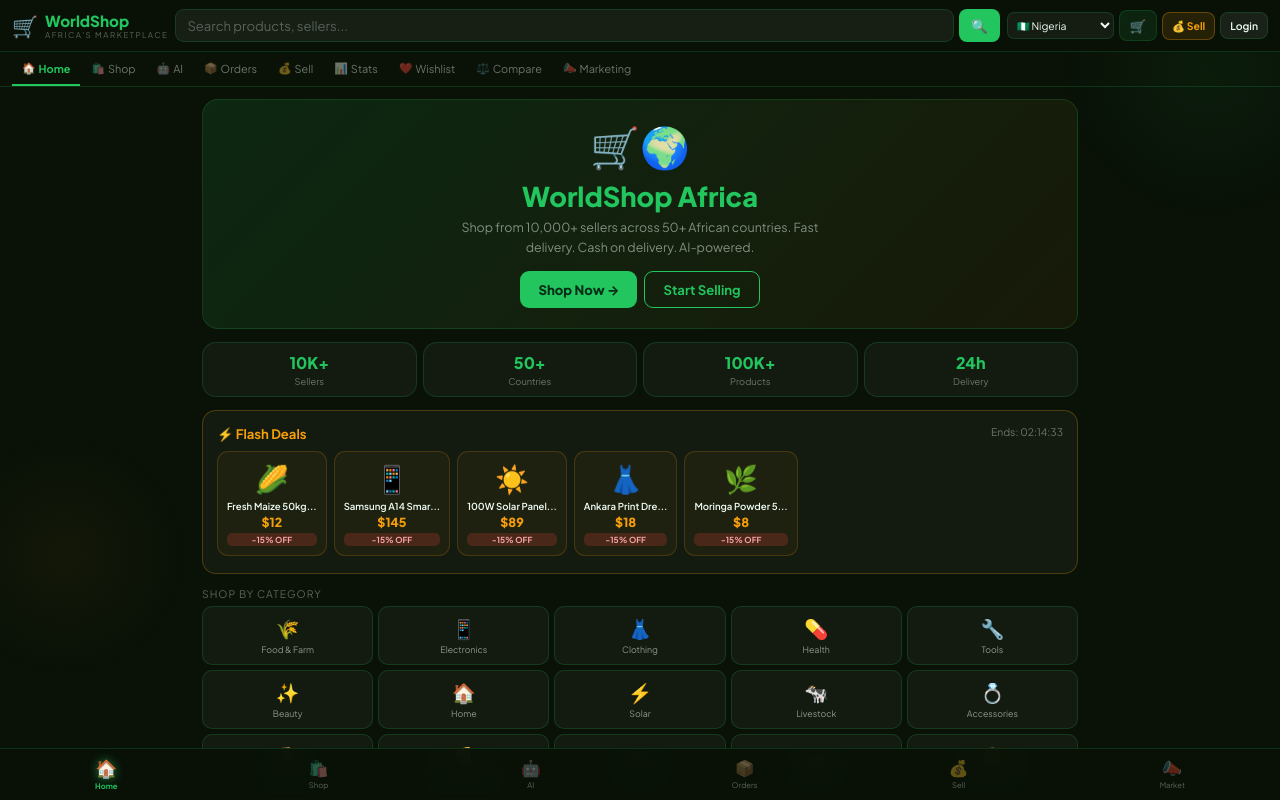
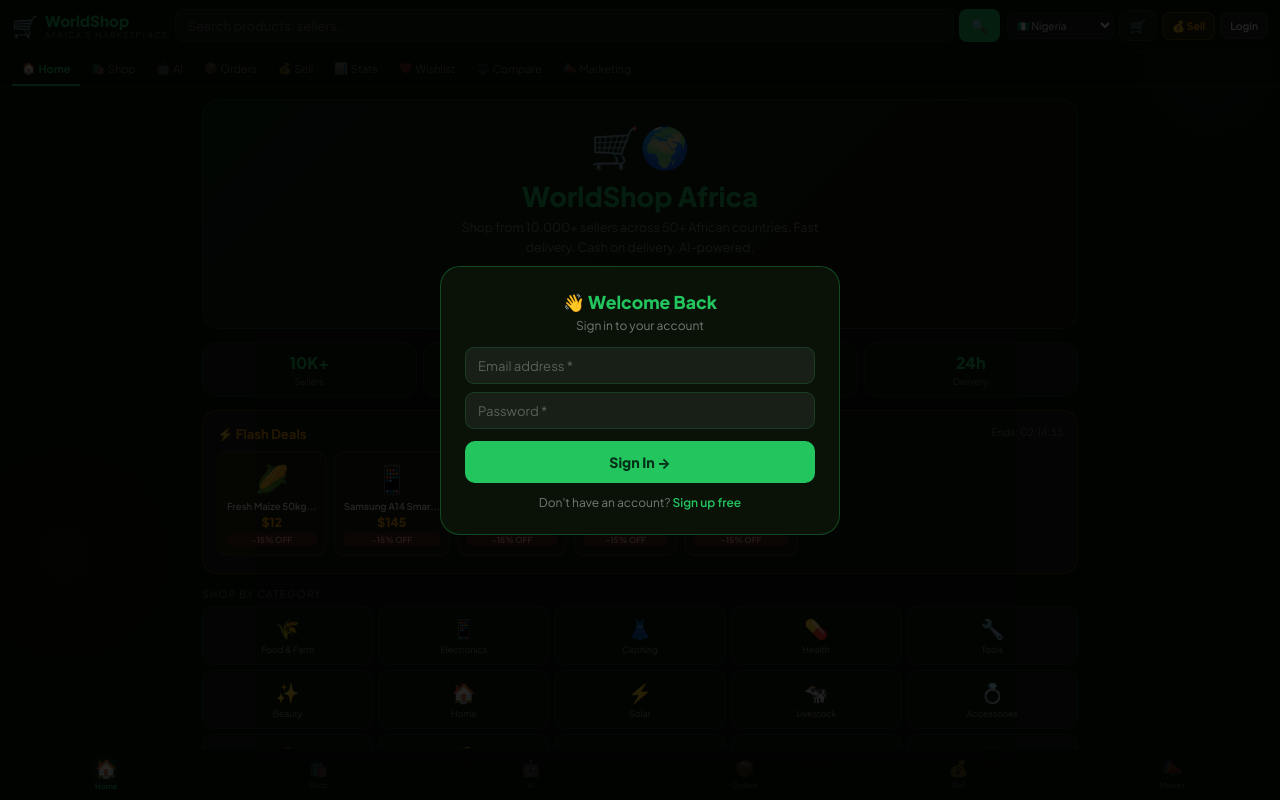
Before and after one commit to freshfinishcleaningllc-lgtm/worldshop, a React (Vite) app: page / in a window 1280 px wide. Both pictures are taken after a click on the button "Login". Shown: the top 800 px of the page. Built offline with nearby package versions, Linux system fonts and the light colour scheme.

Commit message:
Fix complete auth and seller registration

```diff
--- a/src/App.jsx
+++ b/src/App.jsx
@@ -250,17 +250,21 @@
   };
 
   // Auth functions
-  const registerUser = () => {
-    if (!authForm.name || !authForm.email || !authForm.password) { notify("Fill all fields!"); return; }
+  const registerUser = (isSeller = false) => {
+    if (!authForm.name || !authForm.email || !authForm.password) { notify("Fill all required fields!"); return; }
     const existing = users.find(u => u.email === authForm.email);
     if (existing) { notify("Email already registered!"); return; }
-    const newUser = { id: Date.now(), ...authForm, avatar: authForm.name[0].toUpperCase(), joined: new Date().toLocaleDateString(), orders: 0, isSeller: false };
+    const newUser = { id: Date.now(), ...authForm, avatar: authForm.name[0].toUpperCase(), joined: new Date().toLocaleDateString(), orders: 0, isSeller };
     setUsers(prev => [...prev, newUser]);
     setUser(newUser);
     setShowAuth(false);
     setAuthForm({name:"",email:"",phone:"",password:""});
-    if(newUser.isSeller){ setTimeout(()=>{ document.querySelector && window.dispatchEvent(new CustomEvent('navigate', {detail:'sell'})); }, 100); }
-    notify(`🎉 Welcome to WorldShop, ${newUser.name}!`);
+    if (isSeller) {
+      setPage("sell");
+      notify("🎉 Welcome seller " + newUser.name + "! Start listing your products!");
+    } else {
+      notify("🎉 Welcome to WorldShop, " + newUser.name + "!");
+    }
   };
 
   const loginUser = () => {
@@ -992,6 +996,80 @@
         </div>
       </div>}
 
+      {/* ── AUTH MODAL ── */}
+      {showAuth && <div style={{position:"fixed",inset:0,zIndex:500,background:"rgba(0,0,0,0.85)",display:"flex",alignItems:"center",justifyContent:"center",padding:"20px"}} onClick={()=>setShowAuth(false)}>
+        <div onClick={e=>e.stopPropagation()} style={{width:"100%",maxWidth:"400px",background:"#0a1208",borderRadius:"20px",border:"1px solid rgba(34,197,94,0.3)",padding:"24px"}}>
+          <div style={{fontWeight:800,fontSize:"1.1rem",color:"#22c55e",textAlign:"center",marginBottom:"5px"}}>
+            {authMode==="login"?"👋 Welcome Back":authMode==="seller"?"💰 Become A Seller":"🎉 Join WorldShop"}
+          </div>
+          <div style={{fontSize:"0.75rem",color:"rgba(240,253,244,0.45)",textAlign:"center",marginBottom:"14px"}}>
+            {authMode==="login"?"Sign in to your account":authMode==="seller"?"Start selling FREE today":"Create your free account"}
+          </div>
+
+          {/* Account type tabs */}
+          {authMode !== "login" && <div style={{display:"flex",gap:"8px",marginBottom:"14px"}}>
+            <button onClick={()=>setAuthMode("register")} style={{flex:1,background:authMode==="register"?"rgba(34,197,94,0.12)":"rgba(255,255,255,0.04)",border:"1px solid "+(authMode==="register"?"#22c55e":"rgba(34,197,94,0.18)"),borderRadius:"10px",padding:"10px",cursor:"pointer",fontFamily:"inherit",color:"#f0fdf4"}}>
+              <div style={{fontSize:"1.2rem"}}>🛒</div>
+              <div style={{fontWeight:700,fontSize:"0.75rem",color:authMode==="register"?"#22c55e":"#f0fdf4"}}>Buyer</div>
+            </button>
+            <button onClick={()=>setAuthMode("seller")} style={{flex:1,background:authMode==="seller"?"rgba(245,158,11,0.12)":"rgba(255,255,255,0.04)",border:"1px solid "+(authMode==="seller"?"#f59e0b":"rgba(34,197,94,0.18)"),borderRadius:"10px",padding:"10px",cursor:"pointer",fontFamily:"inherit",color:"#f0fdf4"}}>
+              <div style={{fontSize:"1.2rem"}}>💰</div>
+              <div style={{fontWeight:700,fontSize:"0.75rem",color:authMode==="seller"?"#f59e0b":"#f0fdf4"}}>Seller</div>
+            </button>
+          </div>}
+
+          {/* Benefits */}
+          {authMode==="seller" && <div style={{background:"rgba(245,158,11,0.06)",borderRadius:"10px",padding:"10px",marginBottom:"14px",fontSize:"0.72rem",color:"rgba(240,253,244,0.7)",lineHeight:1.8}}>
+            ✅ List products FREE<br/>✅ Reach 50+ countries<br/>✅ Get paid same day<br/>✅ AI writes descriptions<br/>🆓 No fees ever!
+          </div>}
+          {authMode==="register" && <div style={{background:"rgba(34,197,94,0.06)",borderRadius:"10px",padding:"10px",marginBottom:"14px",fontSize:"0.72rem",color:"rgba(240,253,244,0.7)",lineHeight:1.8}}>
+            ✅ Track your orders<br/>✅ Save wishlist<br/>✅ Message sellers<br/>✅ Get exclusive deals<br/>🆓 100% FREE!
+          </div>}
+
+          {/* Form fields */}
+          {authMode !== "login" && <input value={authForm.name} onChange={e=>setAuthForm(a=>({...a,name:e.target.value}))} placeholder={authMode==="seller"?"Your name / Business name *":"Full name *"} style={{width:"100%",background:"rgba(255,255,255,0.06)",border:"1px solid rgba(34,197,94,0.18)",borderRadius:"9px",padding:"9px 12px",color:"#f0fdf4",fontSize:"0.82rem",fontFamily:"inherit",marginBottom:"8px"}}/>}
+          <input value={authForm.email} onChange={e=>setAuthForm(a=>({...a,email:e.target.value}))} placeholder="Email address *" type="email" style={{width:"100%",background:"rgba(255,255,255,0.06)",border:"1px solid rgba(34,197,94,0.18)",borderRadius:"9px",padding:"9px 12px",color:"#f0fdf4",fontSize:"0.82rem",fontFamily:"inherit",marginBottom:"8px"}}/>
+          {authMode !== "login" && <input value={authForm.phone} onChange={e=>setAuthForm(a=>({...a,phone:e.target.value}))} placeholder="Phone / WhatsApp *" style={{width:"100%",background:"rgba(255,255,255,0.06)",border:"1px solid rgba(34,197,94,0.18)",borderRadius:"9px",padding:"9px 12px",color:"#f0fdf4",fontSize:"0.82rem",fontFamily:"inherit",marginBottom:"8px"}}/>}
+          {authMode==="seller" && <input value={authForm.location||""} onChange={e=>setAuthForm(a=>({...a,location:e.target.value}))} placeholder="City, Country *" style={{width:"100%",background:"rgba(255,255,255,0.06)",border:"1px solid rgba(34,197,94,0.18)",borderRadius:"9px",padding:"9px 12px",color:"#f0fdf4",fontSize:"0.82rem",fontFamily:"inherit",marginBottom:"8px"}}/>}
+          <input value={authForm.password} onChange={e=>setAuthForm(a=>({...a,password:e.target.value}))} placeholder="Password *" type="password" style={{width:"100%",background:"rgba(255,255,255,0.06)",border:"1px solid rgba(34,197,94,0.18)",borderRadius:"9px",padding:"9px 12px",color:"#f0fdf4",fontSize:"0.82rem",fontFamily:"inherit",marginBottom:"12px"}}/>
+
+          {/* Submit button */}
+          <button className="b" onClick={()=>{ authMode==="login" ? loginUser() : registerUser(authMode==="seller"); }} style={{width:"100%",background:authMode==="seller"?"#f59e0b":"#22c55e",border:"none",borderRadius:"10px",padding:"12px",color:"#052e16",fontWeight:800,fontSize:"0.88rem",marginBottom:"12px",fontFamily:"inherit"}}>
+            {authMode==="login"?"Sign In →":authMode==="seller"?"Start Selling FREE →":"Create Free Account →"}
+          </button>
+
+          <div style={{textAlign:"center",fontSize:"0.75rem",color:"rgba(240,253,244,0.45)"}}>
+            {authMode==="login"?"Don't have an account? ":"Already have an account? "}
+            <span onClick={()=>setAuthMode(authMode==="login"?"register":"login")} style={{color:"#22c55e",cursor:"pointer",fontWeight:600}}>{authMode==="login"?"Sign up free":"Sign in"}</span>
+          </div>
+        </div>
+      </div>}
+
+      {/* ── MESSAGES MODAL ── */}
+      {showMessages && activeChat && <div style={{position:"fixed",inset:0,zIndex:500,background:"rgba(0,0,0,0.8)",display:"flex",alignItems:"flex-end"}} onClick={()=>setShowMessages(false)}>
+        <div onClick={e=>e.stopPropagation()} style={{width:"100%",maxWidth:"900px",margin:"0 auto",background:"#0a1208",borderRadius:"20px 20px 0 0",border:"1px solid rgba(34,197,94,0.18)",padding:"16px",maxHeight:"80vh",display:"flex",flexDirection:"column"}}>
+          <div style={{display:"flex",justifyContent:"space-between",alignItems:"center",marginBottom:"12px"}}>
+            <div style={{fontWeight:700,fontSize:"0.88rem",color:"#f59e0b"}}>💬 Chat with {activeChat.name}</div>
+            <button className="b" onClick={()=>setShowMessages(false)} style={{background:"transparent",border:"none",color:"rgba(240,253,244,0.5)",fontSize:"1rem",fontFamily:"inherit"}}>✕</button>
+          </div>
+          <div style={{flex:1,overflowY:"auto",marginBottom:"10px",minHeight:"200px",display:"flex",flexDirection:"column",gap:"8px",padding:"4px"}}>
+            {(messages[user?.id+"-"+activeChat.id]||[]).length===0 && <div style={{textAlign:"center",color:"rgba(240,253,244,0.3)",fontSize:"0.75rem",padding:"20px"}}>Start a conversation with {activeChat.name}!</div>}
+            {(messages[user?.id+"-"+activeChat.id]||[]).map((m,i)=>(
+              <div key={i} style={{display:"flex",justifyContent:m.fromUser?"flex-end":"flex-start"}}>
+                <div style={{maxWidth:"75%",background:m.fromUser?"rgba(34,197,94,0.15)":"rgba(255,255,255,0.06)",borderRadius:"10px",padding:"8px 12px",fontSize:"0.78rem",lineHeight:1.5,color:"#f0fdf4"}}>
+                  <div style={{fontSize:"0.62rem",color:"rgba(240,253,244,0.4)",marginBottom:"3px"}}>{m.from} · {m.time}</div>
+                  {m.text}
+                </div>
+              </div>
+            ))}
+          </div>
+          <div style={{display:"flex",gap:"7px"}}>
+            <input value={msgInput} onChange={e=>setMsgInput(e.target.value)} onKeyDown={e=>e.key==="Enter"&&sendMessage(activeChat.id,activeChat.name)} placeholder="Type a message..." style={{flex:1,background:"rgba(255,255,255,0.06)",border:"1px solid rgba(34,197,94,0.18)",borderRadius:"9px",padding:"9px 12px",color:"#f0fdf4",fontSize:"0.75rem",fontFamily:"inherit"}}/>
+            <button className="b" onClick={()=>sendMessage(activeChat.id,activeChat.name)} style={{background:"#22c55e",border:"none",borderRadius:"9px",padding:"9px 14px",color:"#052e16",fontWeight:800,fontFamily:"inherit"}}>Send</button>
+          </div>
+        </div>
+      </div>}
+
       {/* ── CART MODAL ── */}
       {showCart && <div style={{ position: "fixed", inset: 0, zIndex: 300, background: "rgba(0,0,0,0.75)", display: "flex", alignItems: "flex-end" }} onClick={() => setShowCart(false)}>
         <div onClick={e => e.stopPropagation()} style={{ width: "100%", maxWidth: "900px", margin: "0 auto", background: "#0a1208", borderRadius: "20px 20px 0 0", border: `1px solid ${C.border}`, padding: "17px", maxHeight: "85vh", overflowY: "auto" }}>
```
